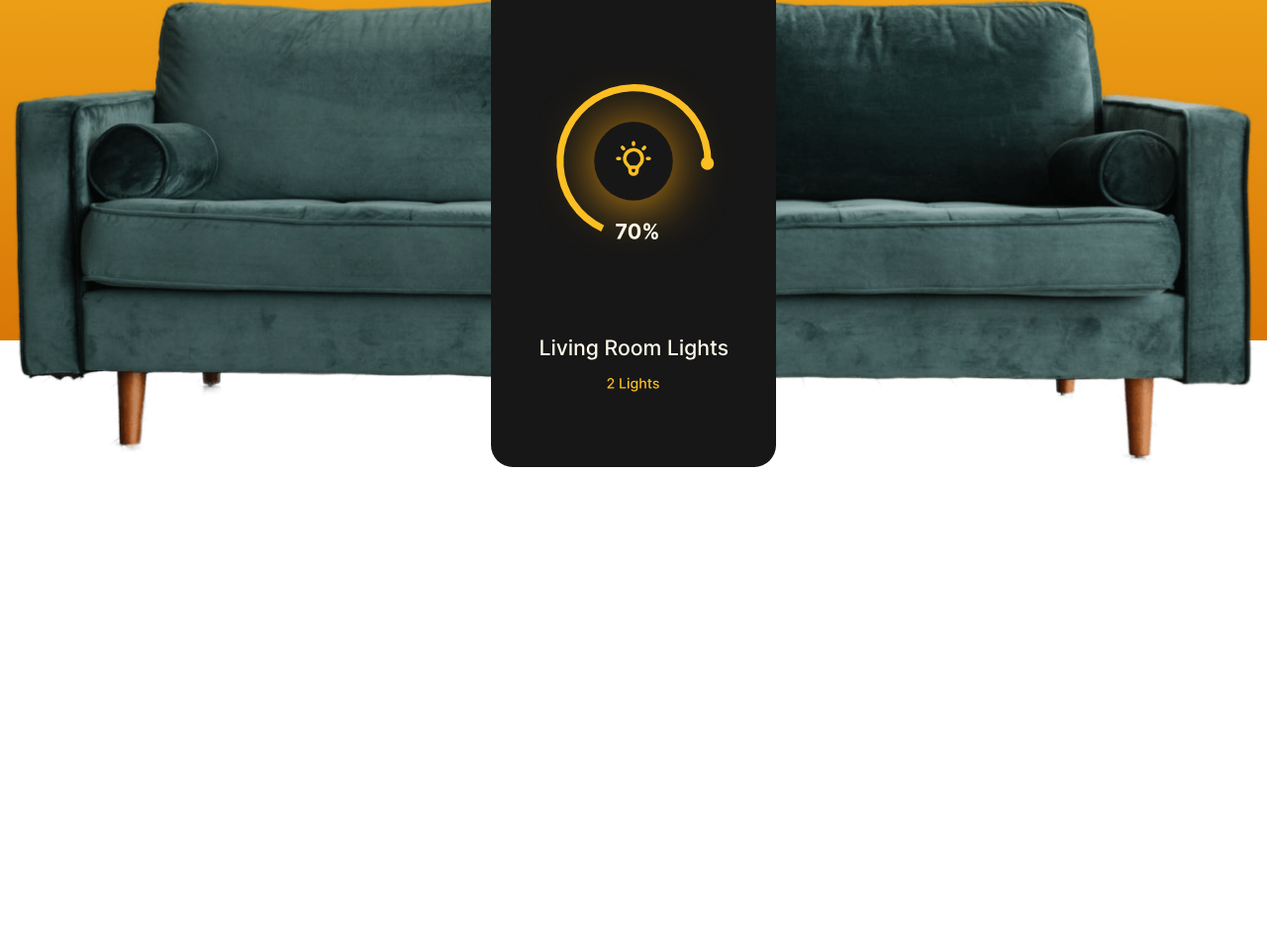
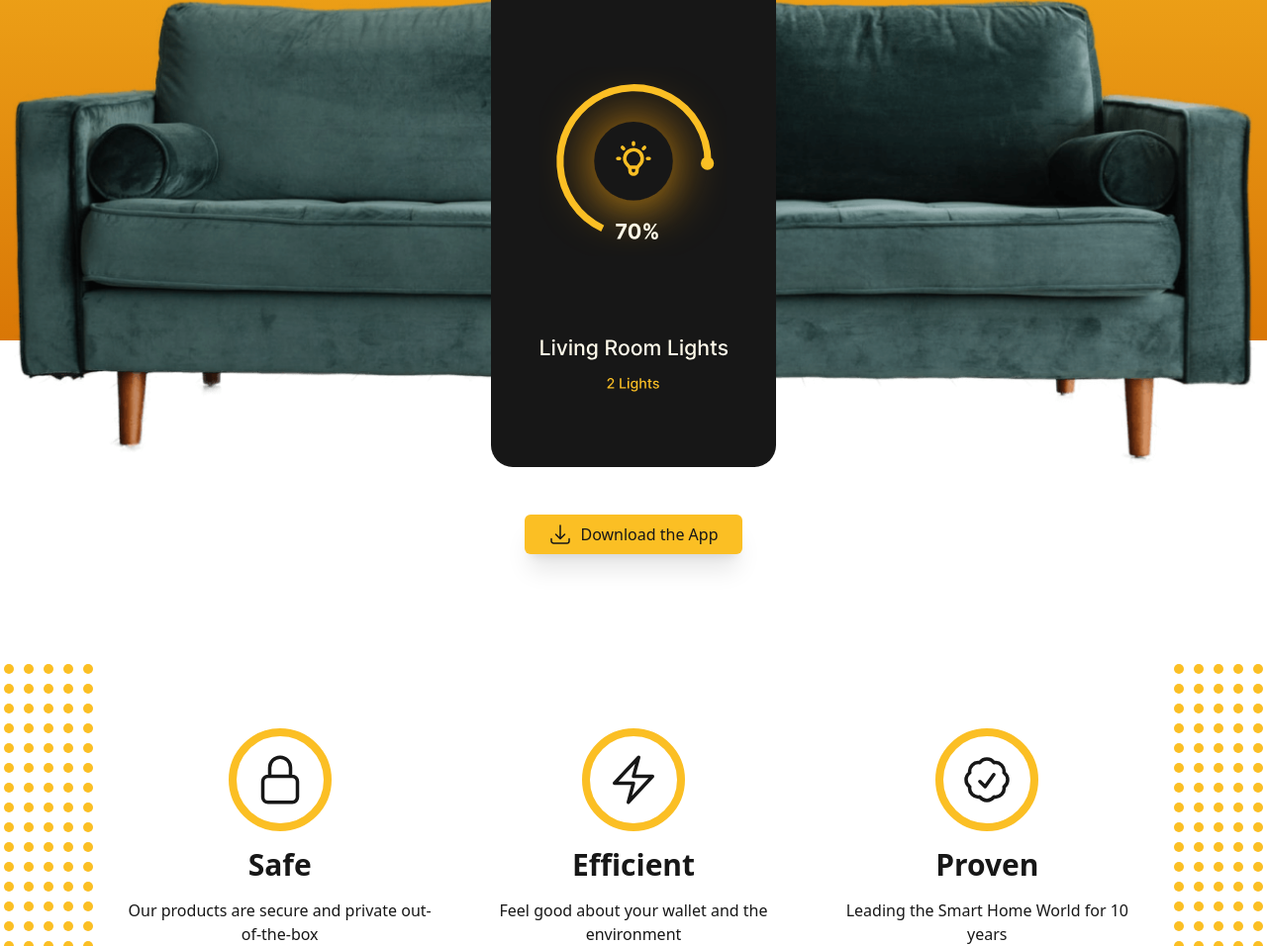
Before and after one commit to prithvivarma-nallapuraju/Homes-Mart-Landing-Page, a website built with Vite: page index.html in a window 1280 px wide. Shown: the part 412-1368 px from the top of the page at 99% size. Before the commit the page ends 884 px from the top, so only its background shows below. Built offline with nearby package versions, Linux system fonts and the light colour scheme.

Commit message:
completed the card section

```diff
--- a/index.html
+++ b/index.html
@@ -103,7 +103,110 @@
     <!-- Card Section -->
     <main
       class="grid gap-12 sm:gap-16 md:gap-24 lg:gap-32 px-8 overflow-hidden"
-    ></main>
+    >
+      <a
+        href="#"
+        class="py-2 px-6 mx-auto my-12 flex gap-2 bg-amber-400 dark:text-neutral-900 shadow-xl focus:outline-none focus-visible:ring-4 ring-neutral-900 rounded-md ring-offset-4 ring-offset-white dark:ring-amber-400 dark:ring-offset-neutral-800"
+      >
+        <svg
+          xmlns="http://www.w3.org/2000/svg"
+          fill="none"
+          viewBox="0 0 24 24"
+          stroke-width="1.5"
+          stroke="currentColor"
+          class="w-6 h-6"
+        >
+          <path
+            stroke-linecap="round"
+            stroke-linejoin="round"
+            d="M3 16.5v2.25A2.25 2.25 0 005.25 21h13.5A2.25 2.25 0 0021 18.75V16.5M16.5 12L12 16.5m0 0L7.5 12m4.5 4.5V3"
+          />
+        </svg>
+        <span>Download the App </span></a
+      >
+
+      <section class="relative" aria-labelledby="qualities">
+        <img
+          src="./assets/dots.svg"
+          class="hidden lg:block absolute top-1/2 -translate-y-1/2 -left-36 xl:-left-7"
+          alt="dots"
+          aria-hidden="true"
+        />
+        <img
+          src="./assets/dots.svg"
+          class="hidden lg:block absolute top-1/2 -translate-y-1/2 -right-36 xl:-right-7"
+          alt="dots"
+          aria-hidden="true"
+        />
+        <h2 class="sr-only" id="qualities">Our Qualities</h2>
+        <div
+          class="container mx-auto max-w-5xl flex gap-12 flex-wrap items-start justify-center md:justify-between"
+        >
+          <div class="grid gap-4 justify-items-center text-center md:flex-1">
+            <div class="rounded-full border-8 border-amber-400 p-4">
+              <svg
+                xmlns="http://www.w3.org/2000/svg"
+                fill="none"
+                viewBox="0 0 24 24"
+                stroke-width="1.5"
+                stroke="currentColor"
+                class="w-14 h-14"
+              >
+                <path
+                  stroke-linecap="round"
+                  stroke-linejoin="round"
+                  d="M16.5 10.5V6.75a4.5 4.5 0 10-9 0v3.75m-.75 11.25h10.5a2.25 2.25 0 002.25-2.25v-6.75a2.25 2.25 0 00-2.25-2.25H6.75a2.25 2.25 0 00-2.25 2.25v6.75a2.25 2.25 0 002.25 2.25z"
+                />
+              </svg>
+            </div>
+            <h3 class="text-3xl font-bold">Safe</h3>
+            <p>Our products are secure and private out-of-the-box</p>
+          </div>
+
+          <div class="grid gap-4 justify-items-center text-center md:flex-1">
+            <div class="rounded-full border-8 border-amber-400 p-4">
+              <svg
+                xmlns="http://www.w3.org/2000/svg"
+                fill="none"
+                viewBox="0 0 24 24"
+                stroke-width="1.5"
+                stroke="currentColor"
+                class="w-14 h-14"
+              >
+                <path
+                  stroke-linecap="round"
+                  stroke-linejoin="round"
+                  d="M3.75 13.5l10.5-11.25L12 10.5h8.25L9.75 21.75 12 13.5H3.75z"
+                />
+              </svg>
+            </div>
+            <h3 class="text-3xl font-bold">Efficient</h3>
+            <p>Feel good about your wallet and the environment</p>
+          </div>
+
+          <div class="grid gap-4 justify-items-center text-center md:flex-1">
+            <div class="rounded-full border-8 border-amber-400 p-4">
+              <svg
+                xmlns="http://www.w3.org/2000/svg"
+                fill="none"
+                viewBox="0 0 24 24"
+                stroke-width="1.5"
+                stroke="currentColor"
+                class="w-14 h-14"
+              >
+                <path
+                  stroke-linecap="round"
+                  stroke-linejoin="round"
+                  d="M9 12.75L11.25 15 15 9.75M21 12c0 1.268-.63 2.39-1.593 3.068a3.745 3.745 0 01-1.043 3.296 3.745 3.745 0 01-3.296 1.043A3.745 3.745 0 0112 21c-1.268 0-2.39-.63-3.068-1.593a3.746 3.746 0 01-3.296-1.043 3.745 3.745 0 01-1.043-3.296A3.745 3.745 0 013 12c0-1.268.63-2.39 1.593-3.068a3.745 3.745 0 011.043-3.296 3.746 3.746 0 013.296-1.043A3.746 3.746 0 0112 3c1.268 0 2.39.63 3.068 1.593a3.746 3.746 0 013.296 1.043 3.746 3.746 0 011.043 3.296A3.745 3.745 0 0121 12z"
+                />
+              </svg>
+            </div>
+            <h3 class="text-3xl font-bold">Proven</h3>
+            <p>Leading the Smart Home World for 10 years</p>
+          </div>
+        </div>
+      </section>
+    </main>
     <!-- End of Card Section -->
     <script type="module" src="/main.js"></script>
   </body>
```
